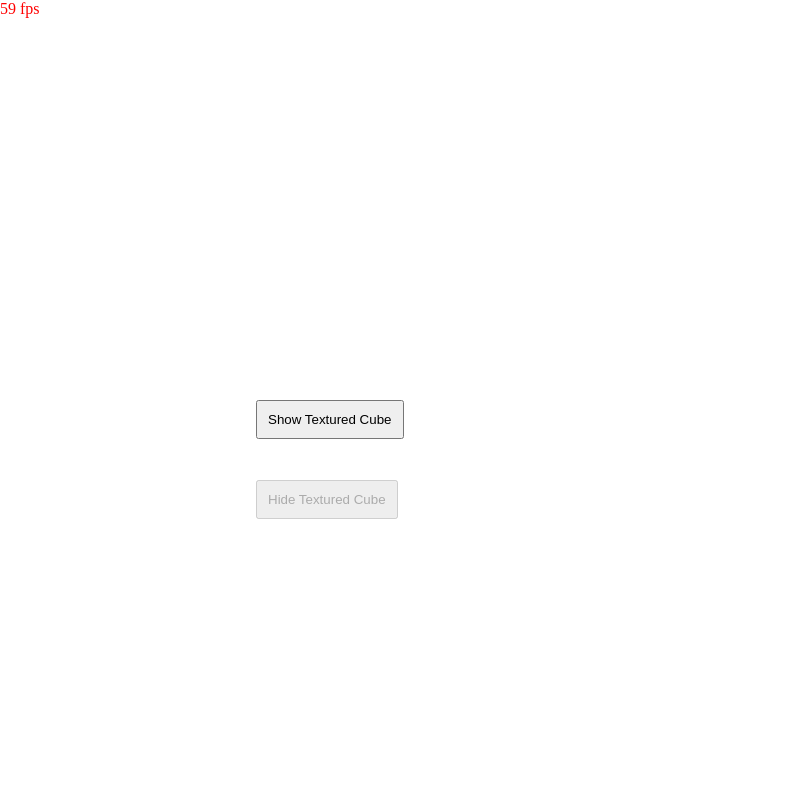
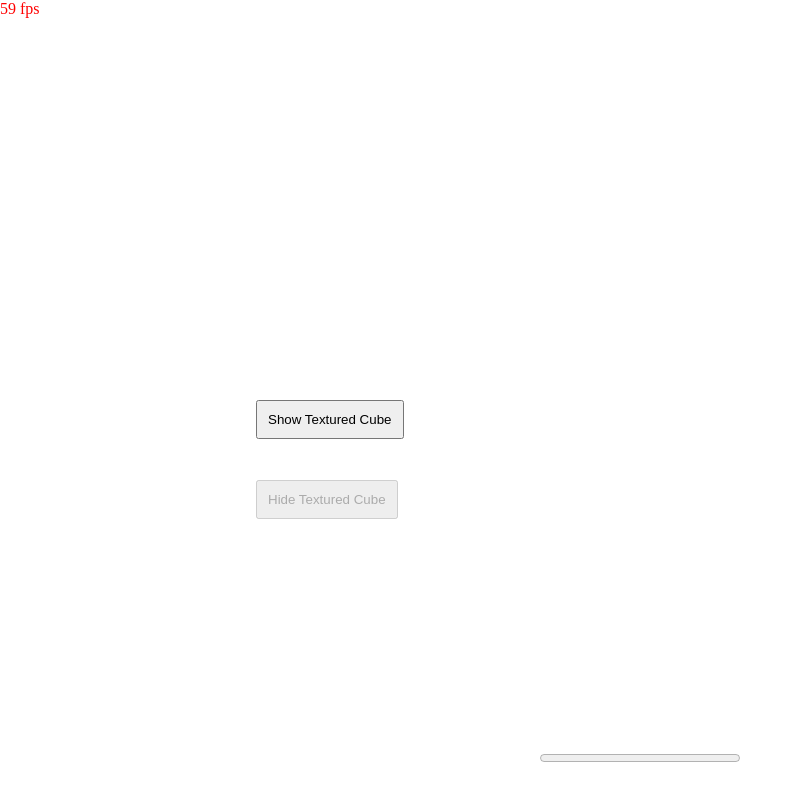
Before and after one commit to superRaptor911/Asteroid-attack, a website with bundled scripts: page index.html in a window 1280 px wide. Shown: the whole page, without its empty margins (0-802 px from the left). Built offline with nearby package versions, Linux system fonts and the light colour scheme; files whose address does not match are found by name.

Commit message:
Game changes

```diff
--- a/src/game.ts
+++ b/src/game.ts
@@ -10,6 +10,7 @@ let Height = gameDiv?.clientHeight ?? 600;
 const renderer = new THREE.WebGLRenderer();
 const camera = new THREE.PerspectiveCamera(75, Width / Height, 0.1, 1000);
 const keyboardInput = new KeyboardInput();
+const clock = new THREE.Clock();
 const rootScene = new SceneNode();
 
 export const initGame = (): void => {
@@ -38,9 +39,9 @@ export const getScreenSize = (): { width: number; height: number } => ({
   height: Height,
 });
 export const getKeyboardInput = (): KeyboardInput => keyboardInput;
+export const getClock = (): THREE.Clock => clock;
 
 export const startGame = (): void => {
-  const clock = new THREE.Clock();
   let delta = 0;
   function animate(): void {
     delta = clock.getDelta();
--- a/src/scenes/testMenu.ts
+++ b/src/scenes/testMenu.ts
@@ -5,6 +5,7 @@ import { FpsCounterScene } from './fpsCounter';
 import { BaseNode } from '../engine/BaseNode';
 import { getCamera, getKeyboardInput, getRootScene } from '../game';
 import { KeyboardInput } from '../engine/KeyboardInput';
+import { UIProgressBar } from '../engine/ui/ProgressBar';
 
 export class TestMenuScene extends SceneNode {
   showButton: HTMLButtonElement;
@@ -13,6 +14,7 @@ export class TestMenuScene extends SceneNode {
   fpsCounter: BaseNode;
   camera: THREE.PerspectiveCamera;
   keyboardInput: KeyboardInput;
+  movesLeftBar = new UIProgressBar();
 
   constructor() {
     super();
@@ -51,6 +53,9 @@ export class TestMenuScene extends SceneNode {
     getRootScene().scene.fog = new THREE.Fog(0xffffff, 0, 50);
     getRootScene().scene.background = new THREE.Color(0xffffff);
     this.addChild(this.fpsCounter);
+    this.movesLeftBar.mount();
+    this.movesLeftBar.setClass('movesLeftBar');
+    this.movesLeftBar.value = 100;
   }
 
   handleShowTexClick = (): void => {
@@ -74,16 +79,20 @@ export class TestMenuScene extends SceneNode {
     super.update(delta);
     if (this.keyboardInput.isKeyDown('a')) {
       this.camera.position.x -= 20 * delta;
+      this.movesLeftBar.value -= 40 * delta;
     }
     if (this.keyboardInput.isKeyDown('d')) {
       this.camera.position.x += 20 * delta;
+      this.movesLeftBar.value -= 40 * delta;
     }
     if (this.keyboardInput.isKeyDown('w')) {
       this.camera.position.y += 20 * delta;
+      this.movesLeftBar.value -= 40 * delta;
     }
 
     if (this.keyboardInput.isKeyDown('s')) {
       this.camera.position.y -= 20 * delta;
+      this.movesLeftBar.value -= 40 * delta;
     }
   }
 }
--- a/src/style.css
+++ b/src/style.css
@@ -33,3 +33,10 @@ body {
     top: 0px;
     left: 0px;
 }
+
+.movesLeftBar {
+    position: absolute;
+    top: calc(100% - 50px);
+    left: calc(50% - 100px);
+    width: 200px;
+}
```
Also changed, not shown: 1 other file.
